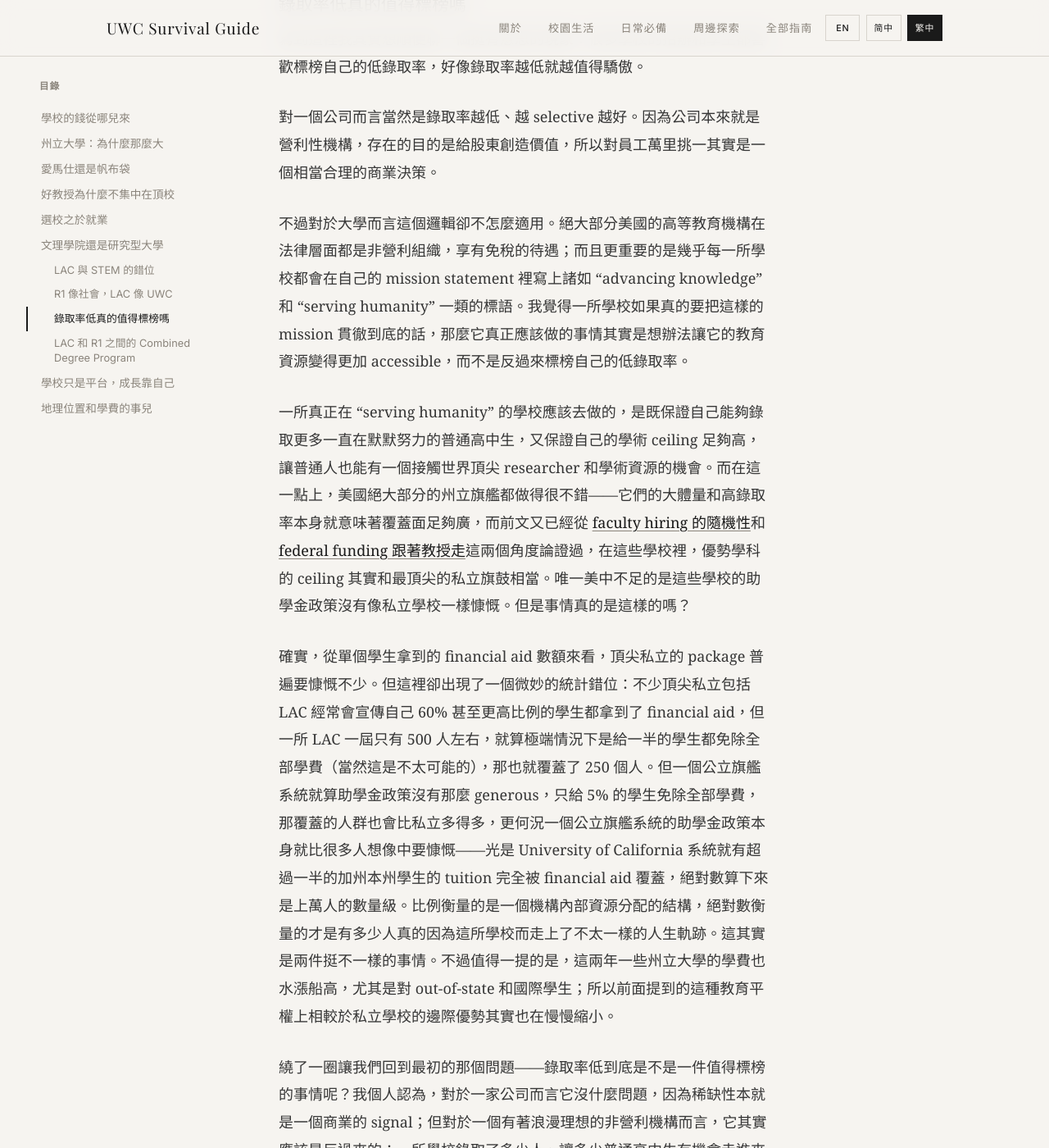
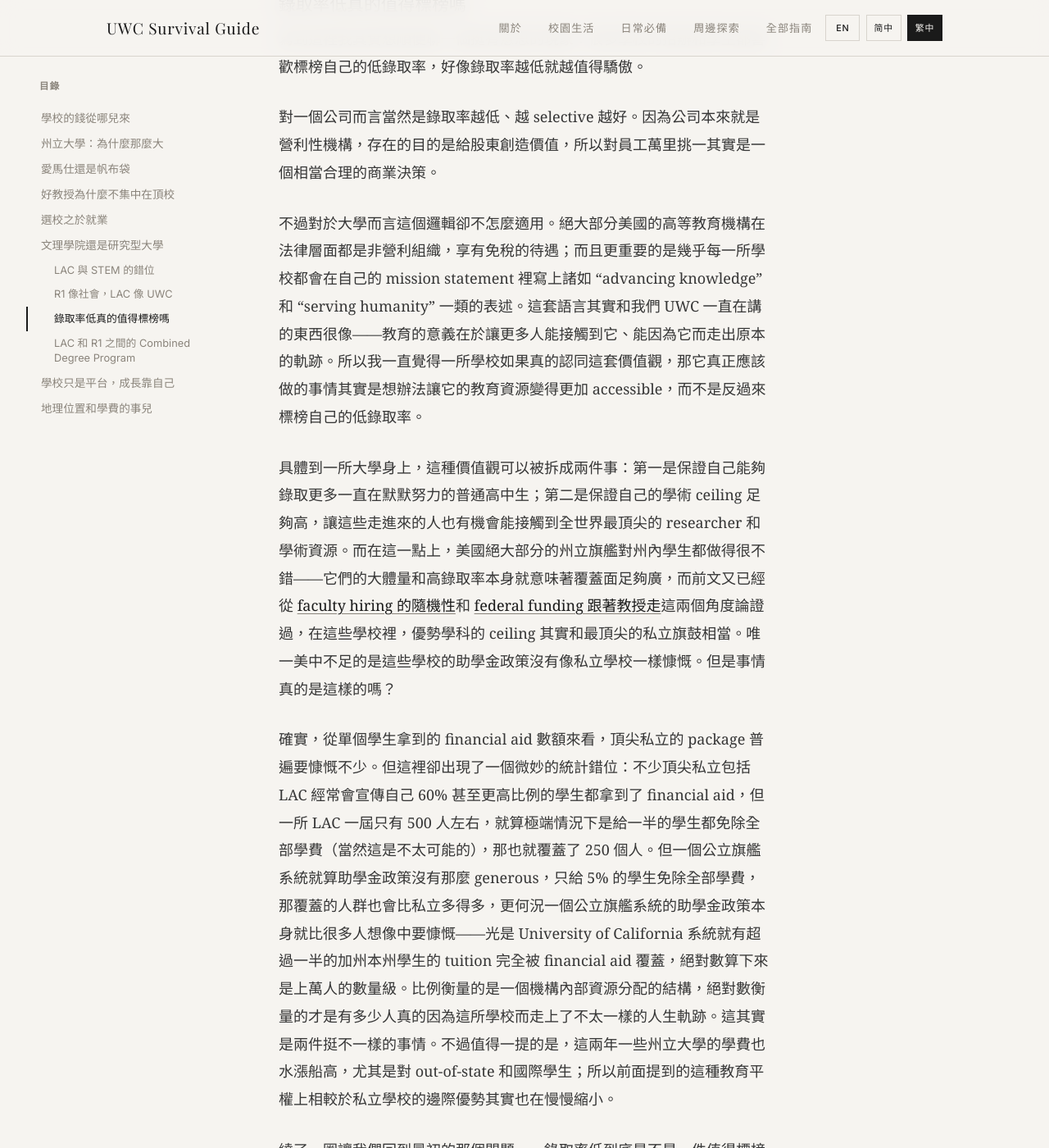
Before and after one commit to United-World-College/UWC-Survival-Guide, a Jekyll site: the page built from website/_guides/chinese/school-selection-TW.md, in a window 1280 px wide and 1400 px high, scrolled down 17253 px. Shown: the whole window at 82% size. Built offline with Jekyll 4.4.1, drawn with Linux system fonts in a browser that asks for light colours; some web fonts are replaced; some of the changed text lies outside the part shown.

Commit message:
docs: tighten low-acceptance-rate section; sync CN/TW/EN
Replace imprecise '标语' with '表述' for mission-statement language,
add the UWC-values resonance line, and tighten the closing paragraph
in the low-acceptance-rate aside.

```diff
--- a/website/_guides/chinese/school-selection-TW.md
+++ b/website/_guides/chinese/school-selection-TW.md
@@ -117,13 +117,13 @@ updated: 2026-05-18
 
 對一個公司而言當然是錄取率越低、越 selective 越好。因為公司本來就是營利性機構，存在的目的是給股東創造價值，所以對員工萬里挑一其實是一個相當合理的商業決策。
 
-不過對於大學而言這個邏輯卻不怎麼適用。絕大部分美國的高等教育機構在法律層面都是非營利組織，享有免稅的待遇；而且更重要的是幾乎每一所學校都會在自己的 mission statement 裡寫上諸如 "advancing knowledge" 和 "serving humanity" 一類的標語。我覺得一所學校如果真的要把這樣的 mission 貫徹到底的話，那麼它真正應該做的事情其實是想辦法讓它的教育資源變得更加 accessible，而不是反過來標榜自己的低錄取率。
+不過對於大學而言這個邏輯卻不怎麼適用。絕大部分美國的高等教育機構在法律層面都是非營利組織，享有免稅的待遇；而且更重要的是幾乎每一所學校都會在自己的 mission statement 裡寫上諸如 "advancing knowledge" 和 "serving humanity" 一類的表述。這套語言其實和我們 UWC 一直在講的東西很像——教育的意義在於讓更多人能接觸到它、能因為它而走出原本的軌跡。所以我一直覺得一所學校如果真的認同這套價值觀，那它真正應該做的事情其實是想辦法讓它的教育資源變得更加 accessible，而不是反過來標榜自己的低錄取率。
 
-一所真正在 "serving humanity" 的學校應該去做的，是既保證自己能夠錄取更多一直在默默努力的普通高中生，又保證自己的學術 ceiling 足夠高，讓普通人也能有一個接觸世界頂尖 researcher 和學術資源的機會。而在這一點上，美國絕大部分的州立旗艦都做得很不錯——它們的大體量和高錄取率本身就意味著覆蓋面足夠廣，而前文又已經從 [faculty hiring 的隨機性](#faculty-hiring-的隨機性)和 [federal funding 跟著教授走](#聯邦經費與-overhead)這兩個角度論證過，在這些學校裡，優勢學科的 ceiling 其實和最頂尖的私立旗鼓相當。唯一美中不足的是這些學校的助學金政策沒有像私立學校一樣慷慨。但是事情真的是這樣的嗎？
+具體到一所大學身上，這種價值觀可以被拆成兩件事：第一是保證自己能夠錄取更多一直在默默努力的普通高中生；第二是保證自己的學術 ceiling 足夠高，讓這些走進來的人也有機會能接觸到全世界最頂尖的 researcher 和學術資源。而在這一點上，美國絕大部分的州立旗艦對州內學生都做得很不錯——它們的大體量和高錄取率本身就意味著覆蓋面足夠廣，而前文又已經從 [faculty hiring 的隨機性](#faculty-hiring-的隨機性)和 [federal funding 跟著教授走](#聯邦經費與-overhead)這兩個角度論證過，在這些學校裡，優勢學科的 ceiling 其實和最頂尖的私立旗鼓相當。唯一美中不足的是這些學校的助學金政策沒有像私立學校一樣慷慨。但是事情真的是這樣的嗎？
 
 確實，從單個學生拿到的 financial aid 數額來看，頂尖私立的 package 普遍要慷慨不少。但這裡卻出現了一個微妙的統計錯位：不少頂尖私立包括 LAC 經常會宣傳自己 60% 甚至更高比例的學生都拿到了 financial aid，但一所 LAC 一屆只有 500 人左右，就算極端情況下是給一半的學生都免除全部學費（當然這是不太可能的），那也就覆蓋了 250 個人。但一個公立旗艦系統就算助學金政策沒有那麼 generous，只給 5% 的學生免除全部學費，那覆蓋的人群也會比私立多得多，更何況一個公立旗艦系統的助學金政策本身就比很多人想像中要慷慨——光是 University of California 系統就有超過一半的加州本州學生的 tuition 完全被 financial aid 覆蓋，絕對數算下來是上萬人的數量級。比例衡量的是一個機構內部資源分配的結構，絕對數衡量的才是有多少人真的因為這所學校而走上了不太一樣的人生軌跡。這其實是兩件挺不一樣的事情。不過值得一提的是，這兩年一些州立大學的學費也水漲船高，尤其是對 out-of-state 和國際學生；所以前面提到的這種教育平權上相較於私立學校的邊際優勢其實也在慢慢縮小。
 
-繞了一圈讓我們回到最初的那個問題——錄取率低到底是不是一件值得標榜的事情呢？我個人認為，對於一家公司而言它沒什麼問題，因為稀缺性本就是一個商業的 signal；但對於一個有著浪漫理想的非營利機構而言，它其實應該是反過來的：一所學校錄取了多少人、讓多少普通高中生有機會走進來接受全世界最好的教育，可能比它拒絕了多少人更接近 "serving humanity" 這件事本來的含義。
+繞了一圈讓我們回到最初的那個問題——錄取率低到底是不是一件值得標榜的事情呢？我個人認為，對於一家公司而言它沒什麼問題，因為稀缺性本就是一個商業的 signal；但對於一個有著浪漫理想的非營利高等教育機構而言，它其實應該是反過來的：一所學校錄取了多少人、讓多少人有機會接受全世界最好的教育，可能比它拒絕了多少人更接近 "serving humanity" 這件事本來的含義。
 
 ### LAC 和 R1 之間的 Combined Degree Program
 
```
Also changed, not shown: website/_guides/chinese/school-selection-CN.md (+3 -3 lines), website/_guides/default/school-selection.md (+3 -3 lines).
